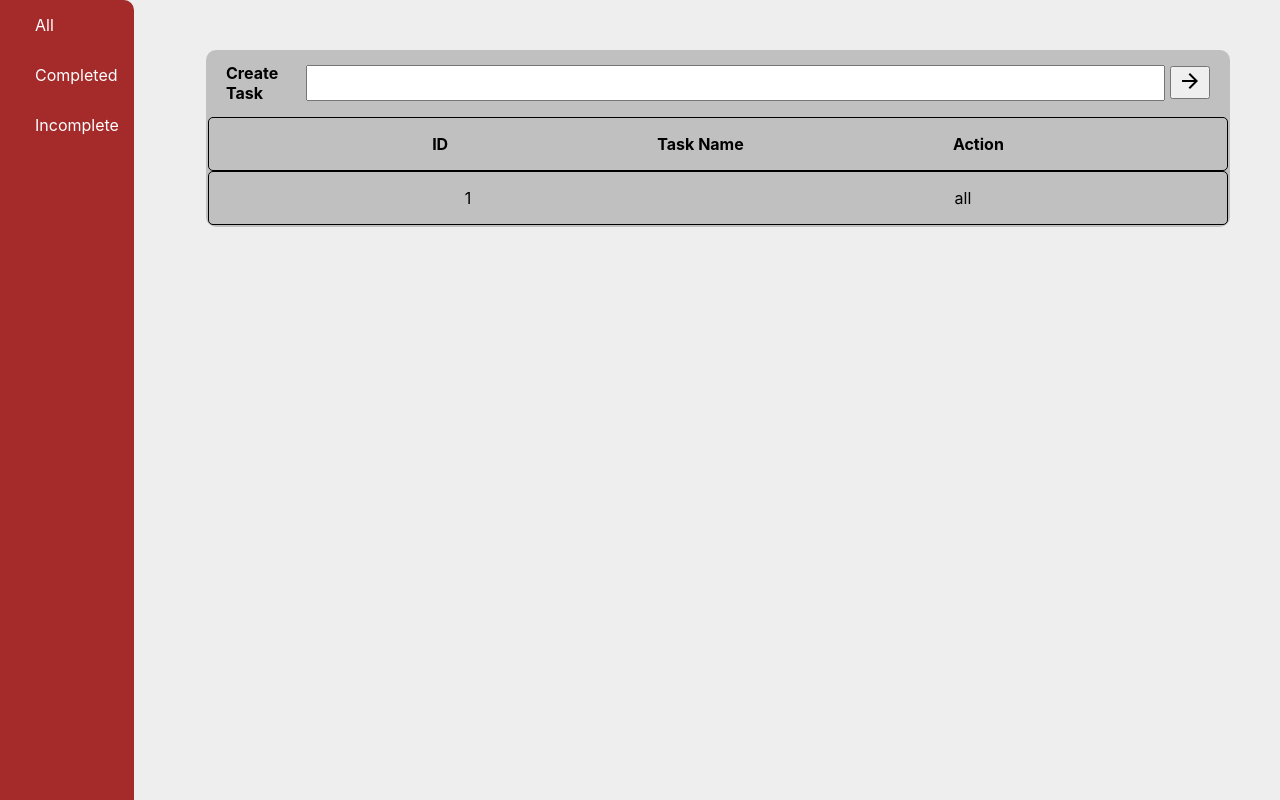
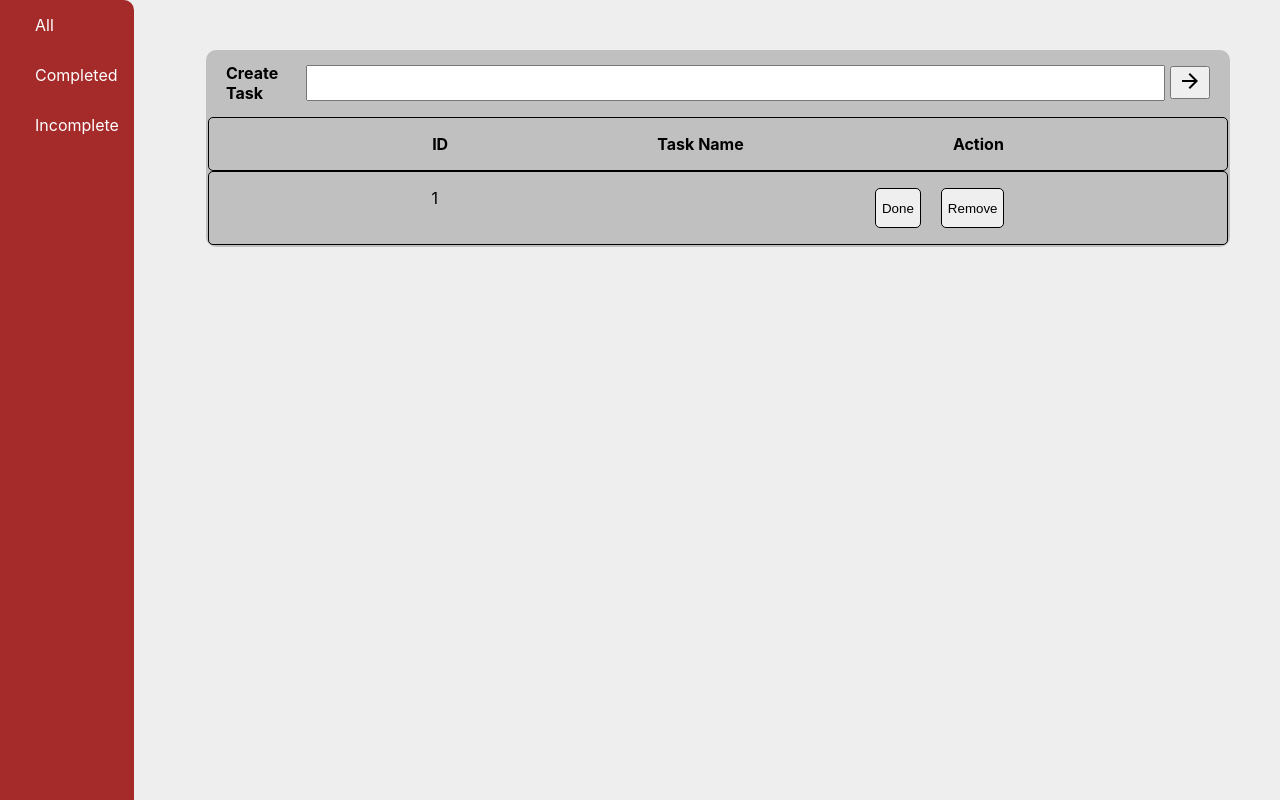
Before and after one commit to abdulrehman202/todo-app, a React (Create React App) app: page / in a window 1280 px wide. Both pictures are taken after a click on the button 1190 px from the left and 82 px from the top of the page. Built offline with nearby package versions, Linux system fonts and the light colour scheme.

Commit message:
screen attribute added

```diff
--- a/src/App.js
+++ b/src/App.js
@@ -10,9 +10,9 @@ function App() {
     <Router>
     <div className="App">
       <Switch>
-        <Route path='/' element={[<NavigationDrawer />, <TodoList taskStatus='all' />]}></Route>
-        <Route path='/incomplete' element={[<NavigationDrawer />, <TodoList taskStatus='incomplete' />]}></Route>
-        <Route path='/completed' element={[<NavigationDrawer />, <TodoList taskStatus='complete' />]}></Route>
+        <Route path='/' element={[<NavigationDrawer />, <TodoList screen='all' />]}></Route>
+        <Route path='/incomplete' element={[<NavigationDrawer />, <TodoList screen='incomplete' />]}></Route>
+        <Route path='/completed' element={[<NavigationDrawer />, <TodoList screen='complete' />]}></Route>
       </Switch>
     </div>
     </Router>
--- a/src/Task.css
+++ b/src/Task.css
@@ -28,3 +28,7 @@
 .action__buttons > button:hover{
     cursor: pointer;
 }
+
+.complete__status{
+    color: green;
+}
--- a/src/Task.js
+++ b/src/Task.js
@@ -2,7 +2,7 @@ import React from 'react';
 import './Task.css';
 import { useStateValue } from './state_provider';
 
-function Task({text, id, showButtons, status})
+function Task({text, id,  taskStatus})
 {
   const [{}, dispatch] = useStateValue();
 
@@ -22,13 +22,13 @@ function Task({text, id, showButtons, status})
             <td>
             <div className='action__buttons'>
             {
-            showButtons ? (
+            taskStatus==='incomplete' ? (
               <div>
               <button onClick={markAsCompleted}>Done</button>
               <button>Remove</button>
               </div>
 
-            ) : status
+            ) : <strong className='complete__status'>{taskStatus.toUpperCase()}</strong>
           }
           </div>
             </td>
--- a/src/TodoList.js
+++ b/src/TodoList.js
@@ -6,7 +6,7 @@ import InputBar from './InputBar'
 import { useStateValue } from './state_provider';
 
 
-function TodoList({taskStatus})
+function TodoList({screen})
 {
     const [{todoList}] = useStateValue();
 
@@ -16,9 +16,15 @@ function TodoList({taskStatus})
       const results = [];
 
       todoList.forEach(item=>{
+        if(screen === 'all')
             results.push(
-                <Task id={item.id} text= {item.text} showButtons = {taskStatus === 'incomplete'} status={taskStatus}/>
+                <Task id={item.id} text= {item.text} taskStatus = {item.status}/>
             )
+
+        else if(screen === item.status)
+        results.push(
+          <Task id={item.id} text= {item.text} taskStatus = {item.status}/>
+      )
           })
 
           return results;
```
Also changed, not shown: src/CreateTaskDialog.js (added).
